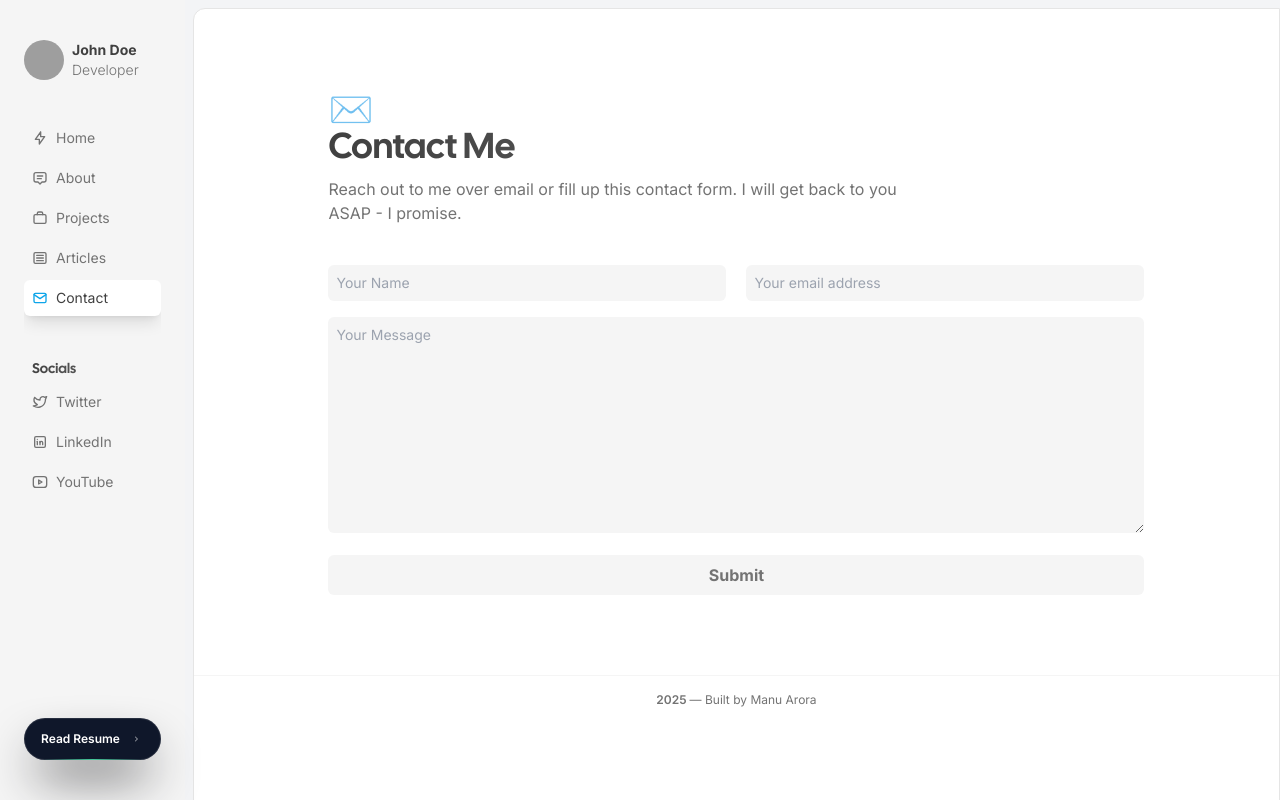
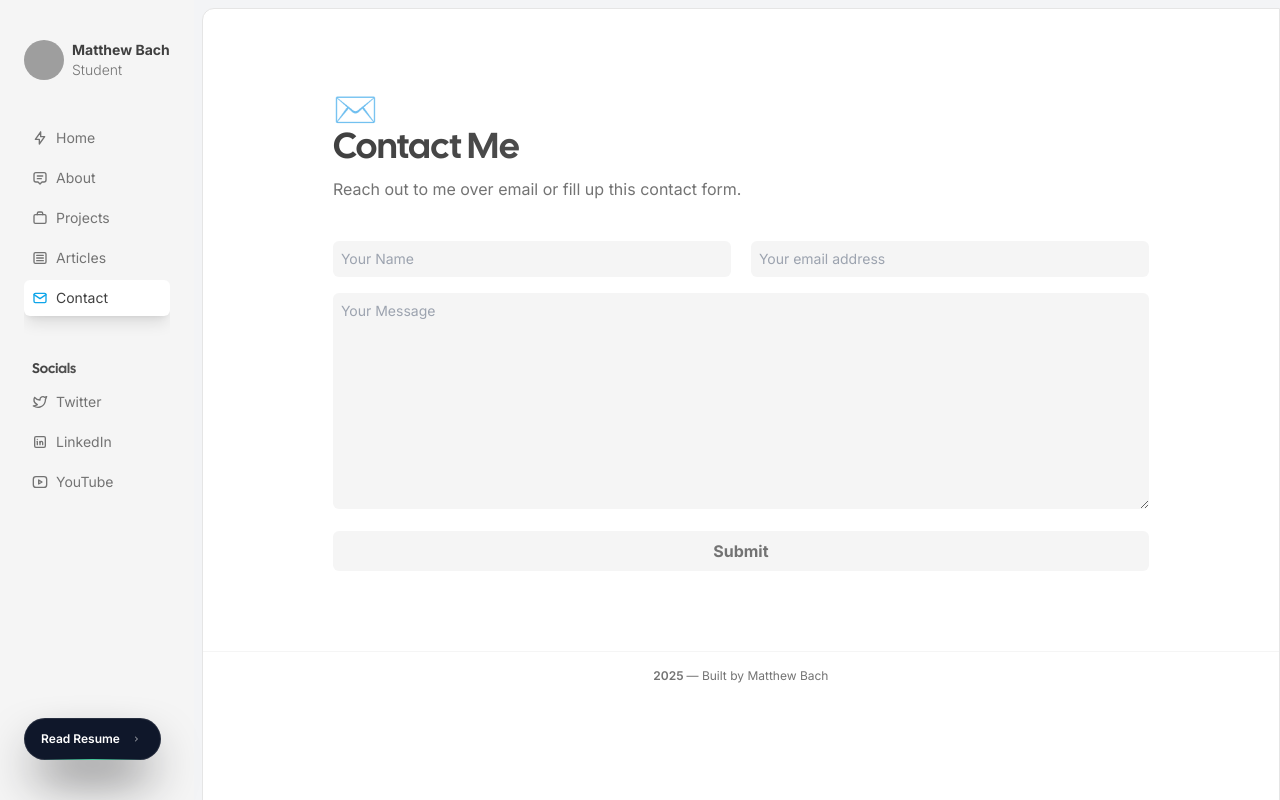
Before and after one commit to Littleamish2/portfolio, a Next.js app: page /contact in a window 1280 px wide. Built offline with nearby package versions, Linux system fonts and the light colour scheme; no server answers; grey boxes are pictures that could not be loaded.

Commit message:
More personalization.

```diff
--- a/src/app/about/page.tsx
+++ b/src/app/about/page.tsx
@@ -12,7 +12,7 @@ import About from "@/components/About";
 export const metadata: Metadata = {
   title: "About | John Doe",
   description:
-    "John Doe is a developer, writer and speaker. He is a digital nomad and travels around the world while working remotely.",
+    "Matthew Bach",
 };
 
 export default function AboutPage() {
--- a/src/app/contact/page.tsx
+++ b/src/app/contact/page.tsx
@@ -10,7 +10,7 @@ import Image from "next/image";
 export const metadata: Metadata = {
   title: "Contact | John Doe",
   description:
-    "John Doe is a developer, writer and speaker. He is a digital nomad and travels around the world while working remotely.",
+    "Matthew Bach ",
 };
 
 export default function Projects() {
@@ -19,8 +19,7 @@ export default function Projects() {
       <span className="text-4xl">✉️</span>
       <Heading className="font-black mb-2">Contact Me</Heading>
       <Paragraph className="mb-10 max-w-xl">
-        Reach out to me over email or fill up this contact form. I will get back
-        to you ASAP - I promise.{" "}
+        Reach out to me over email or fill up this contact form.{" "}
       </Paragraph>
       <Contact />
     </Container>
--- a/src/app/projects/[slug]/page.tsx
+++ b/src/app/projects/[slug]/page.tsx
@@ -24,9 +24,9 @@ export async function generateMetadata({ params }: Props): Promise<Metadata> {
     };
   } else {
     return {
-      title: "Projects | John Doe",
+      title: "Projects | Matthew Bach",
       description:
-        "John Doe is a developer, writer and speaker. He is a digital nomad and travels around the world while working remotely.",
+        "Matthew Bach",
     };
   }
 }
--- a/src/app/projects/page.tsx
+++ b/src/app/projects/page.tsx
@@ -7,9 +7,9 @@ import { Metadata } from "next";
 import Image from "next/image";
 
 export const metadata: Metadata = {
-  title: "Projects | John Doe",
+  title: "Projects | Matthew Bach",
   description:
-    "John Doe is a developer, writer and speaker. He is a digital nomad and travels around the world while working remotely.",
+    "Matthew Bach",
 };
 
 export default function Projects() {
--- a/src/components/Footer.tsx
+++ b/src/components/Footer.tsx
@@ -5,7 +5,7 @@ export const Footer = () => {
   return (
     <div className="p-4 text-center justify-center text-xs text-neutral-500 border-t border-neutral-100">
       <span className="font-semibold">{new Date().getFullYear()} </span>
-      &#8212; Built by Manu Arora
+      &#8212; Built by Matthew Bach
     </div>
   );
 };
--- a/src/components/Sidebar.tsx
+++ b/src/components/Sidebar.tsx
@@ -113,8 +113,8 @@ const SidebarHeader = () => {
         className="object-cover object-top rounded-full flex-shrink-0"
       />
       <div className="flex text-sm flex-col">
-        <p className="font-bold text-primary">John Doe</p>
-        <p className="font-light text-secondary">Developer</p>
+        <p className="font-bold text-primary">Matthew Bach</p>
+        <p className="font-light text-secondary">Student</p>
       </div>
     </div>
   );
--- a/src/components/TechStack.tsx
+++ b/src/components/TechStack.tsx
@@ -16,24 +16,6 @@ export const TechStack = () => {
       src: "/images/logos/aws.webp",
 
       className: "h-10 w-10",
-    },
-    {
-      title: "Figma",
-      src: "/images/logos/figma.png",
-
-      className: "h-10 w-8",
-    },
-    {
-      title: "Framer Motion",
-      src: "/images/logos/framer.webp",
-
-      className: "h-10 w-10",
-    },
-    {
-      title: "Node",
-      src: "/images/logos/node.png",
-
-      className: "h-10 w-12",
     },
     {
       title: "Tailwind",
```
